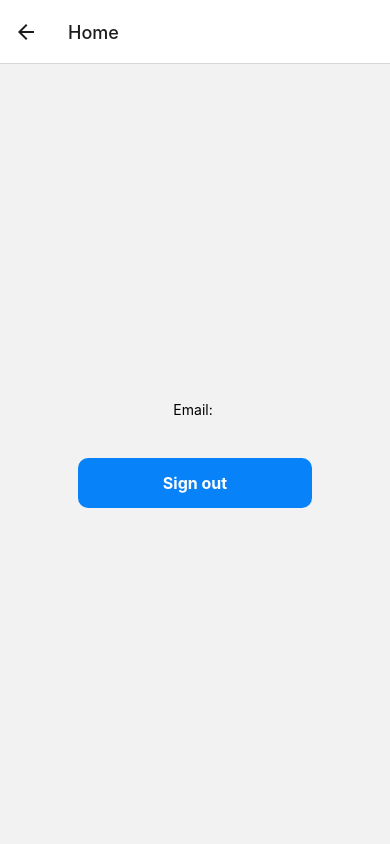
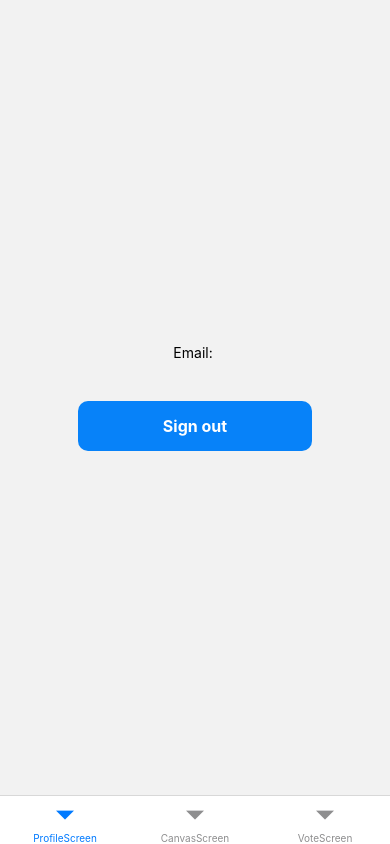
Before and after one commit to Logrance/doodle-of-the-day, a React Native app: screen /Home in a window 390 px wide. Built offline with nearby package versions, Linux system fonts and the light colour scheme; no server answers.

Commit message:
tab navigation implemented

```diff
--- a/App.tsx
+++ b/App.tsx
@@ -4,7 +4,7 @@ import { StyleSheet, Text, View } from 'react-native';
 import { NavigationContainer } from '@react-navigation/native';
 import { createNativeStackNavigator, NativeStackScreenProps } from '@react-navigation/native-stack';
 import LoginScreen from './screens/LoginScreen';
-import HomeScreen from './screens/HomeScreen';
+import HomeScreen from './screens/HomeScreen/HomeScreen';
 
 type RootStackParamList = {
   Login: undefined;
@@ -18,7 +18,7 @@ export default function App() {
     <NavigationContainer>
       <Stack.Navigator>
         <Stack.Screen options={{ headerShown: false }} name="Login" component={LoginScreen} />
-        <Stack.Screen name="Home" component={HomeScreen} />
+        <Stack.Screen options={{ headerShown: false }} name="Home" component={HomeScreen} />
       </Stack.Navigator>
     </NavigationContainer>
   );
--- a/package.json
+++ b/package.json
@@ -9,6 +9,7 @@
     "web": "expo start --web"
   },
   "dependencies": {
+    "@react-navigation/bottom-tabs": "^6.6.1",
     "@react-navigation/native": "^6.1.18",
     "@react-navigation/native-stack": "^6.11.0",
     "expo": "~51.0.28",
--- /dev/null
+++ b/screens/HomeScreen/(tabs)/CanvasScreen.tsx
@@ -0,0 +1,18 @@
+import React from 'react';
+import { View, Text, StyleSheet } from 'react-native';
+
+export default function CanvasScreen() {
+  return (
+    <View style={styles.container}>
+      <Text>Canvas will be here</Text>
+    </View>
+  );
+}
+
+const styles = StyleSheet.create({
+  container: {
+    flex: 1,
+    justifyContent: 'center',
+    alignItems: 'center',
+  },
+});
--- /dev/null
+++ b/screens/HomeScreen/(tabs)/VoteScreen.tsx
@@ -0,0 +1,18 @@
+import React from 'react';
+import { View, Text, StyleSheet } from 'react-native';
+
+export default function VoteScreen() {
+  return (
+    <View style={styles.container}>
+      <Text>Voting will take place here</Text>
+    </View>
+  );
+}
+
+const styles = StyleSheet.create({
+  container: {
+    flex: 1,
+    justifyContent: 'center',
+    alignItems: 'center',
+  },
+});
--- /dev/null
+++ b/screens/HomeScreen/HomeScreen.tsx
@@ -0,0 +1,17 @@
+import React from 'react';
+import { createBottomTabNavigator } from '@react-navigation/bottom-tabs';
+import CanvasScreen from './(tabs)/CanvasScreen';
+import ProfileScreen from './(tabs)/ProfileScreen';
+import VoteScreen from './(tabs)/VoteScreen';
+
+const Tab = createBottomTabNavigator();
+
+export default function HomeScreen() {
+  return (
+    <Tab.Navigator>
+      <Tab.Screen options={{ headerShown: false }} name="ProfileScreen" component={ProfileScreen} />
+      <Tab.Screen options={{ headerShown: false }} name="CanvasScreen" component={CanvasScreen} />
+      <Tab.Screen options={{ headerShown: false }} name="VoteScreen" component={VoteScreen} />
+    </Tab.Navigator>
+  );
+}
```
Also changed, not shown: screens/HomeScreen/(tabs)/ProfileScreen.tsx (renamed from screens/HomeScreen.tsx, +4 -4 lines), 1 other file (tests, documents, lock files or other folders).
